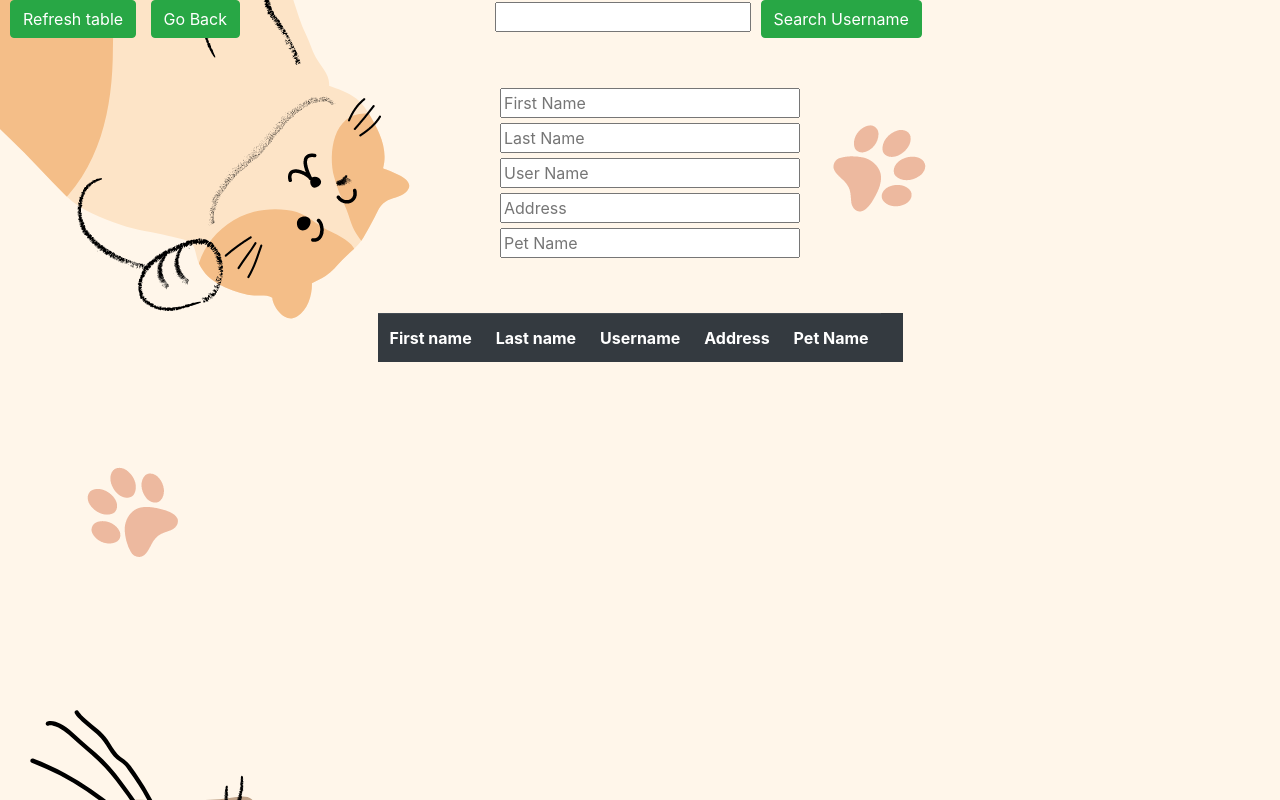
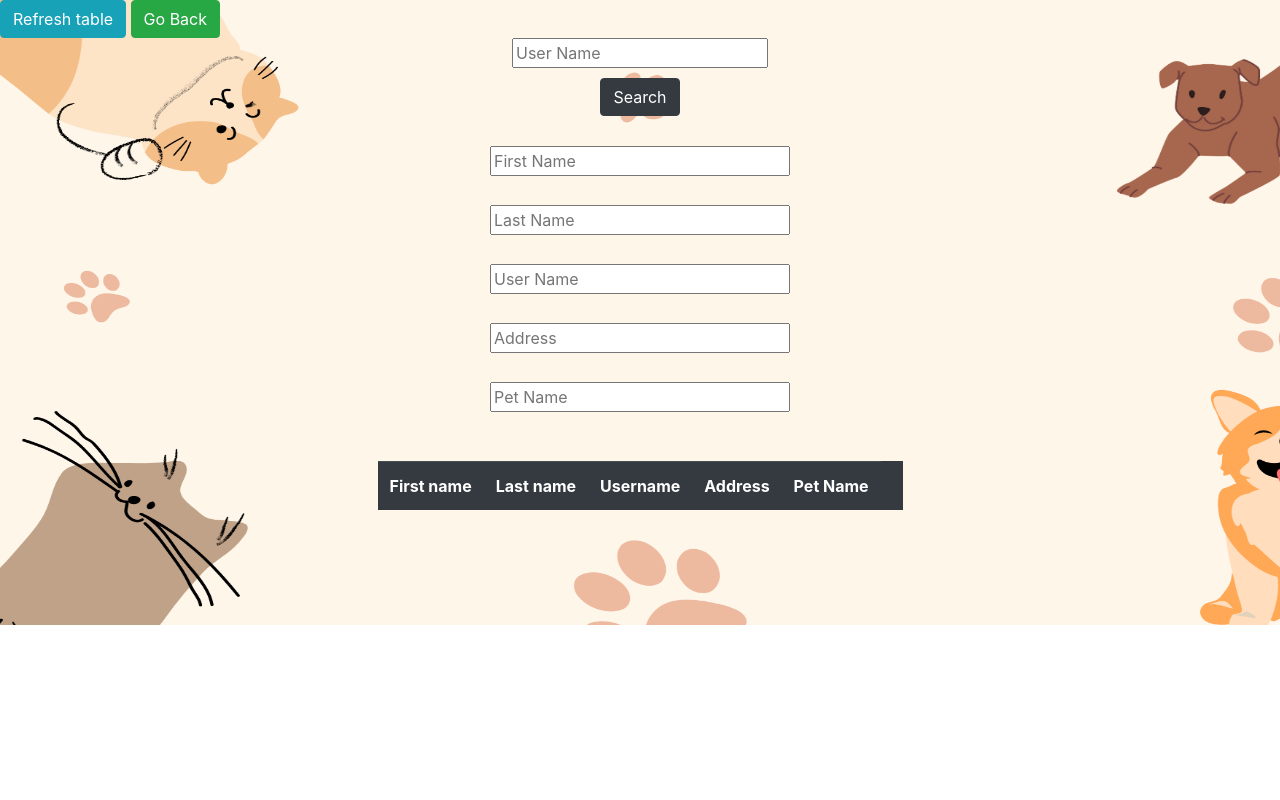
Before and after one commit to ebmedina/firebase, a plain HTML site: page firebase.html in a window 1280 px wide. Drawn offline with nearby package versions, Linux system fonts and the light colour scheme.

Commit message:
Update firebase.html

```diff
--- a/firebase.html
+++ b/firebase.html
@@ -14,20 +14,20 @@
     <script src="https://cdn.jsdelivr.net/npm/bootstrap@4.6.2/dist/js/bootstrap.bundle.min.js"></script>
 </head>
 <body>
-    <button class="btn btn-success" type="submit" id="submit">Refresh table</button>
+    <button class="btn btn-info" type="submit" id="submit">Refresh table</button>
     <a href="index.html">
         <button class="btn btn-success" type="submit" id="submit">Go Back</button>
     </a>
-    <input id="t6" type="text"></input><button class="btn btn-success" id="mybtn">Search Username</button>
+    <input id="t6" type="text" placeholder="User Name" class="d-flex mx-auto"></input><button class="btn btn-dark d-flex mx-auto" id="mybtn">Search </button>
 
 
 
-    <div class="forms">
-        <input id="t1" placeholder="First Name" type="text"></input>
-        <input id="t2" placeholder="Last Name" type="text"></input>
-        <input id="t3" placeholder="User Name" type="text"></input>
-        <input id="t4" placeholder="Address" type="text"></input>
-        <input id="t5" placeholder="Pet Name" type="text"></input>
+    <div class="forms mx-auto col-10 col-md-8 col-lg-6">
+        <input id="t1" placeholder="First Name" type="text"></input><br>
+        <input id="t2" placeholder="Last Name" type="text"></input><br>
+        <input id="t3" placeholder="User Name" type="text"></input><br>
+        <input id="t4" placeholder="Address" type="text"></input><br>
+        <input id="t5" placeholder="Pet Name" type="text"></input><br>
 
     </div>
 
@@ -53,6 +53,9 @@
 <style>
     html, body {
     background-image: url("pets.png");
+    background-size: 1400px 625px;
+    background-repeat: no-repeat;
+
 }
 
 table{
@@ -62,13 +65,12 @@ table{
 .forms {
 	display: flex ;
 	flex-direction: column;
-	margin-bottom: 50px;
-    margin-left: 500px;
-    margin-top: 50px;
+	margin-bottom: 20px;
+    margin-left: 450px;
+    margin-top: 30px;
 	max-width: 300px;
 	align-content: left;
 	padding: 0px;
-
 }
 #t1,#t2,#t3,#t4,#t5{
 margin-bottom: 5px;
@@ -76,13 +78,13 @@ margin-bottom: 5px;
 
 #t6{
 
-    margin-left: 250px;
+    margin-bottom: 10px;
 
 }
 
-.btn{
+#btn{
 
-    margin-left: 10px;
+   margin-bottom: 30px;
 
 }
 </style>
```
